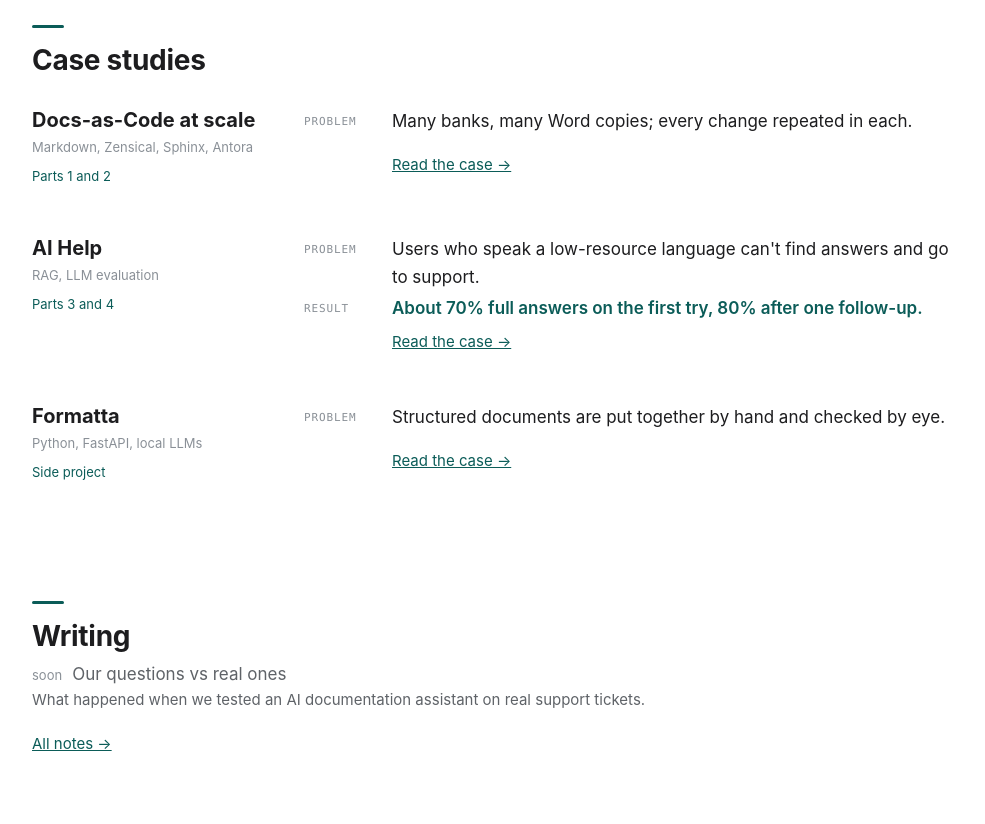
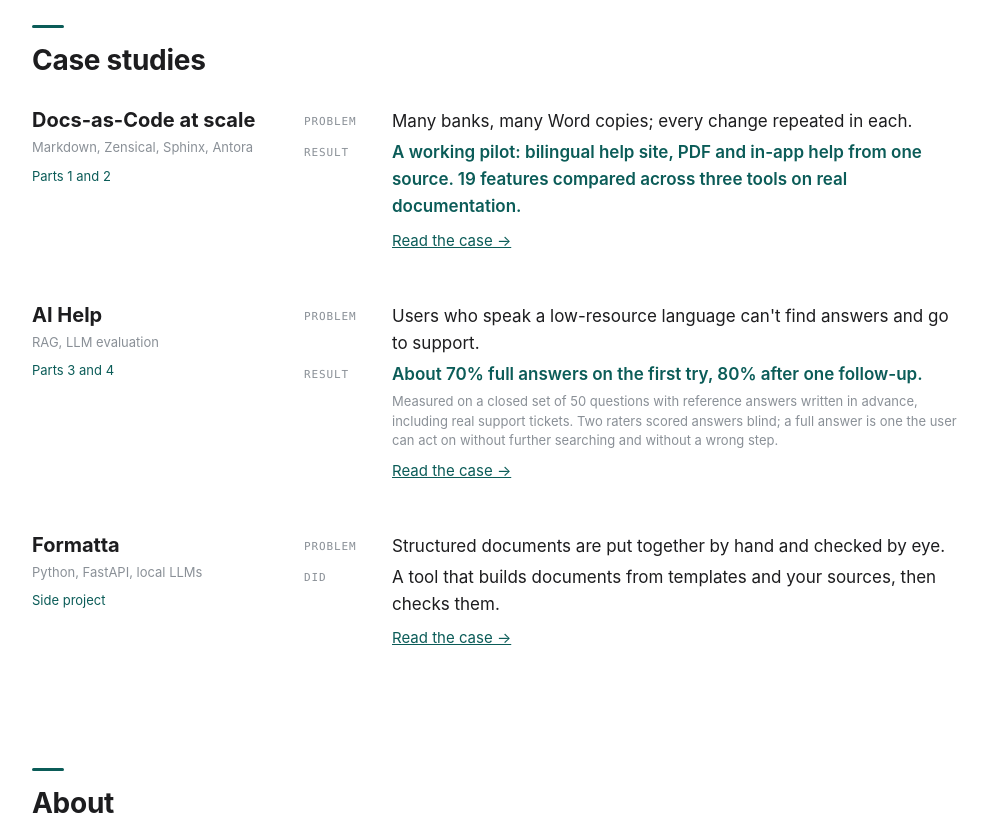
Before and after one commit to arechowska/arechowska.github.io, a plain HTML site: page index.html in a window 1280 px wide. Shown: the part 1340-2164 px from the top of the page, without its empty margins (142-1127 px from the left). Drawn offline with Linux system fonts and the light colour scheme.

Commit message:
Hide Writing until first note; method line; results; mobile nav

```diff
--- a/index.html
+++ b/index.html
@@ -55,6 +55,8 @@ h2::before{content:"";display:block;width:32px;height:3px;background:var(--accen
 .case dl{margin:0;display:grid;grid-template-columns:72px 1fr;gap:4px 16px}
 .case dt{font-family:var(--mono);font-size:11px;letter-spacing:.08em;color:var(--faint);padding-top:5px;text-transform:uppercase}
 .case dd{margin:0}
+.case dd.method{grid-column:2;font-size:13px;color:var(--faint);line-height:1.5}
+@media(max-width:600px){.case dd.method{grid-column:1}}
 .case dd.res{font-weight:600;color:var(--accent)}
 .case .go{grid-column:2;font-size:15px;margin-top:4px}
 .list{list-style:none;padding:0;margin:0;display:grid;gap:16px}
@@ -85,6 +87,13 @@ footer{padding:28px 0 40px;color:var(--faint);font-size:14px}
   .case dt{padding-top:8px}
   .case .go{grid-column:1}
 }
+/*m2*/
+@media(max-width:600px){
+  nav .wrap{gap:12px;padding:0 16px;overflow-x:visible;flex-wrap:nowrap}
+  nav a{font-size:14px}
+  main>header .lead{font-size:18px}
+  main>header{padding-top:32px}
+}
 </style>
 </head>
 <body>
@@ -92,7 +101,6 @@ footer{padding:28px 0 40px;color:var(--faint);font-size:14px}
   <a class="name" href="/">Ina Arechowska</a>
   <a href="/#how">How it works</a>
   <a href="/#cases">Case studies</a>
-  <a href="/writing/">Writing</a>
   <a href="/#about">About</a>
   <a href="/#contact">Contact</a>
 </div></nav>
@@ -173,6 +181,7 @@ footer{padding:28px 0 40px;color:var(--faint);font-size:14px}
     </div>
     <dl>
       <dt>Problem</dt><dd>Many banks, many Word copies; every change repeated in each.</dd>
+      <dt>Result</dt><dd class="res">A working pilot: bilingual help site, PDF and in-app help from one source. 19 features compared across three tools on real documentation.</dd>
 
       <dd class="go"><a href="https://arechowska.github.io/docs-as-code-case/">Read the case →</a></dd>
     </dl>
@@ -186,7 +195,7 @@ footer{padding:28px 0 40px;color:var(--faint);font-size:14px}
     </div>
     <dl>
       <dt>Problem</dt><dd>Users who speak a low-resource language can't find answers and go to support.</dd>
-      <dt>Result</dt><dd class="res">About 70% full answers on the first try, 80% after one follow-up.</dd>
+      <dt>Result</dt><dd class="res">About 70% full answers on the first try, 80% after one follow-up.</dd><dd class="method">Measured on a closed set of 50 questions with reference answers written in advance, including real support tickets. Two raters scored answers blind; a full answer is one the user can act on without further searching and without a wrong step.</dd>
       <dd class="go"><a href="https://arechowska.github.io/ai-help-case/">Read the case →</a></dd>
     </dl>
   </article>
@@ -199,18 +208,11 @@ footer{padding:28px 0 40px;color:var(--faint);font-size:14px}
     </div>
     <dl>
       <dt>Problem</dt><dd>Structured documents are put together by hand and checked by eye.</dd>
+      <dt>Did</dt><dd>A tool that builds documents from templates and your sources, then checks them.</dd>
 
       <dd class="go"><a href="https://arechowska.github.io/formatta/">Read the case →</a></dd>
     </dl>
   </article>
-</div></section>
-
-<section id="writing"><div class="wrap">
-  <h2>Writing</h2>
-  <ul class="list">
-    <li class="soon"><span class="when">soon</span><span class="t">Our questions vs real ones</span><span class="d">What happened when we tested an AI documentation assistant on real support tickets.</span></li>
-  </ul>
-  <p class="more"><a href="/writing/">All notes →</a></p>
 </div></section>
 
 <section id="about"><div class="wrap">
```
Also changed, not shown: writing/index.html (+7 -1 lines).
